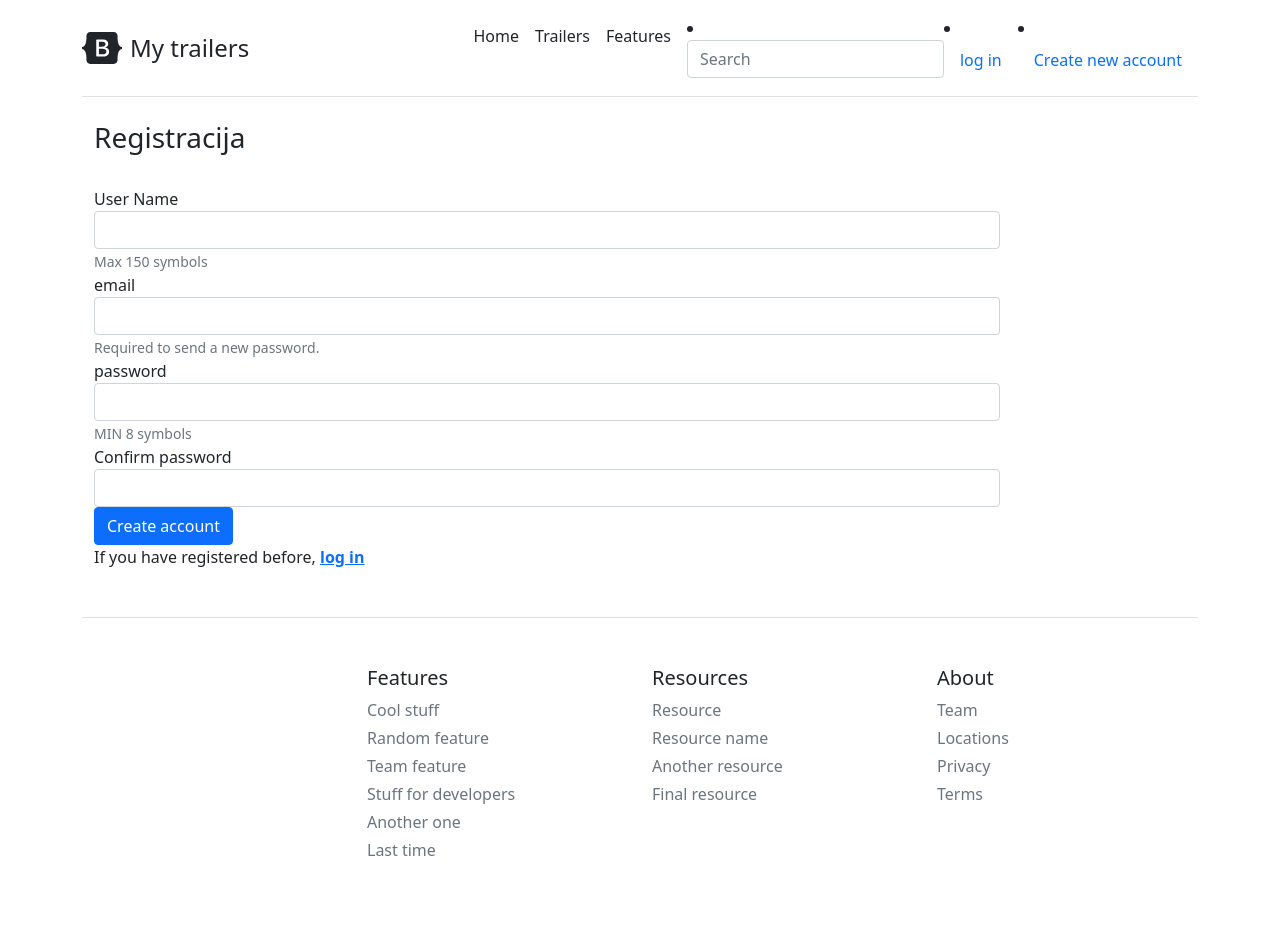
After one commit to sudnitzki/project_dispatcher, a Django app: page /dispatcher/register/ in a window 1280 px wide. The commit adds this page. Run offline with Django 4.2, Linux system fonts and the light colour scheme.

Commit message:
createaccount

```diff
--- a/mysite/dispatcher/templates/base.html
+++ b/mysite/dispatcher/templates/base.html
@@ -43,7 +43,7 @@
             <li class="nav-item"><a class="nav-link" href="{% url 'logout'%}?next=/dispatcher">log off</a></li>
           {% else %}
             <li class="nav-item"><a class="nav-link" href="{% url 'login'%}?next={{request.path}}">log in</a></li>
-            <li class="nav-item"><a class="nav-link" href="#">Create new account</a></li>
+            <li class="nav-item"><a class="nav-link" href="{% url 'register'%}">Create new account</a></li>
           {% endif %}
             </nav>
           </div>
--- /dev/null
+++ b/mysite/dispatcher/templates/register.html
@@ -0,0 +1,33 @@
+{% extends "base.html" %}
+
+{% block content %}
+
+    <div class="container register">
+        <h3>Registracija</h3><br/>
+        <form method="post">
+            {% csrf_token %}
+            <div class="form-group">
+                <label for="username">User Name</label>
+                <input name="username" type="text" class="form-control" id="username" aria-describedby="usernameHelp">
+                <small id="usernameHelp" class="form-text text-muted">Max 150 symbols</small>
+            </div>
+            <div class="form-group">
+                <label for="exampleInputEmail1">email</label>
+                <input name="email" type="email" class="form-control" id="exampleInputEmail1" aria-describedby="emailHelp">
+                <small id="emailHelp" class="form-text text-muted">Required to send a new password. </small>
+            </div>
+            <div class="form-group">
+                <label for="password">password</label>
+                <input name="password" type="password" class="form-control" id="password" aria-describedby="pwdHelp">
+                <small id="pwdHelp" class="form-text text-muted">MIN 8 symbols</small>
+            </div>
+            <div class="form-group">
+                <label for="password2">Confirm password</label>
+                <input name="password2" type="password" class="form-control" id="password2" aria-describedby="pwd2Help">
+            </div>
+            <button type="submit" class="btn btn-primary register-button">Create account</button>
+        </form>
+        <p>If you have registered before, <a href="/login"><strong>log in</strong></a></p>
+    </div>
+
+{% endblock %}
--- a/mysite/dispatcher/urls.py
+++ b/mysite/dispatcher/urls.py
@@ -8,6 +8,7 @@ urlpatterns = [
     path('trailers/', views.TrailerListView.as_view(), name='trailers'),
     path('trailers/<int:pk>', views.TrailerDetailView.as_view(), name='trailer-detail'),
     path('search/', views.search, name='search'),
-    path('mytrailers/', views.LoanedBooksByUserListView.as_view(), name='my-borrowed')
+    path('mytrailers/', views.LoanedBooksByUserListView.as_view(), name='my-borrowed'),
+    path('register/', views.register, name='register'),
 
 ]
--- a/mysite/dispatcher/views.py
+++ b/mysite/dispatcher/views.py
@@ -7,6 +7,10 @@ from django.shortcuts import render, get_object_or_404
 from django.core.paginator import Paginator
 from django.db.models import Q
 from django.contrib.auth.mixins import LoginRequiredMixin
+from django.shortcuts import redirect
+from django.contrib.auth.forms import User
+from django.views.decorators.csrf import csrf_protect
+from django.contrib import messages
 
 def index(request):
 
@@ -66,3 +70,30 @@ class LoanedBooksByUserListView(LoginRequiredMixin,generic.ListView):
 
     def get_queryset(self):
         return TrailerInstance.objects.filter(company=self.request.user).filter(status__exact='tri').order_by('dexpected_return')
+
+
+@csrf_protect
+def register(request):
+    if request.method == "POST":
+        username = request.POST['username']
+        email = request.POST['email']
+        password = request.POST['password']
+        password2 = request.POST['password2']
+
+        if password == password2:
+
+            if User.objects.filter(username=username).exists():
+                messages.error(request, f'Urer name {username} already exists!')
+                return redirect('register')
+            else:
+
+                if User.objects.filter(email=email).exists():
+                    messages.error(request, f'email {email} already exists!')
+                    return redirect('register')
+                else:
+
+                    User.objects.create_user(username=username, email=email, password=password)
+        else:
+            messages.error(request, 'error password!')
+            return redirect('register')
+    return render(request, 'register.html')
--- a/mysite/mysite/urls.py
+++ b/mysite/mysite/urls.py
@@ -22,4 +22,5 @@ urlpatterns = [
     path('dispatcher/', include('dispatcher.urls')),
     path('admin/', admin.site.urls),
     path('accounts/', include('django.contrib.auth.urls')),
+    path('tinymce/', include('tinymce.urls')),
 ] + static(settings.STATIC_URL, document_root=settings.STATIC_ROOT)
```
Also changed, not shown: mysite/db.sqlite3.
